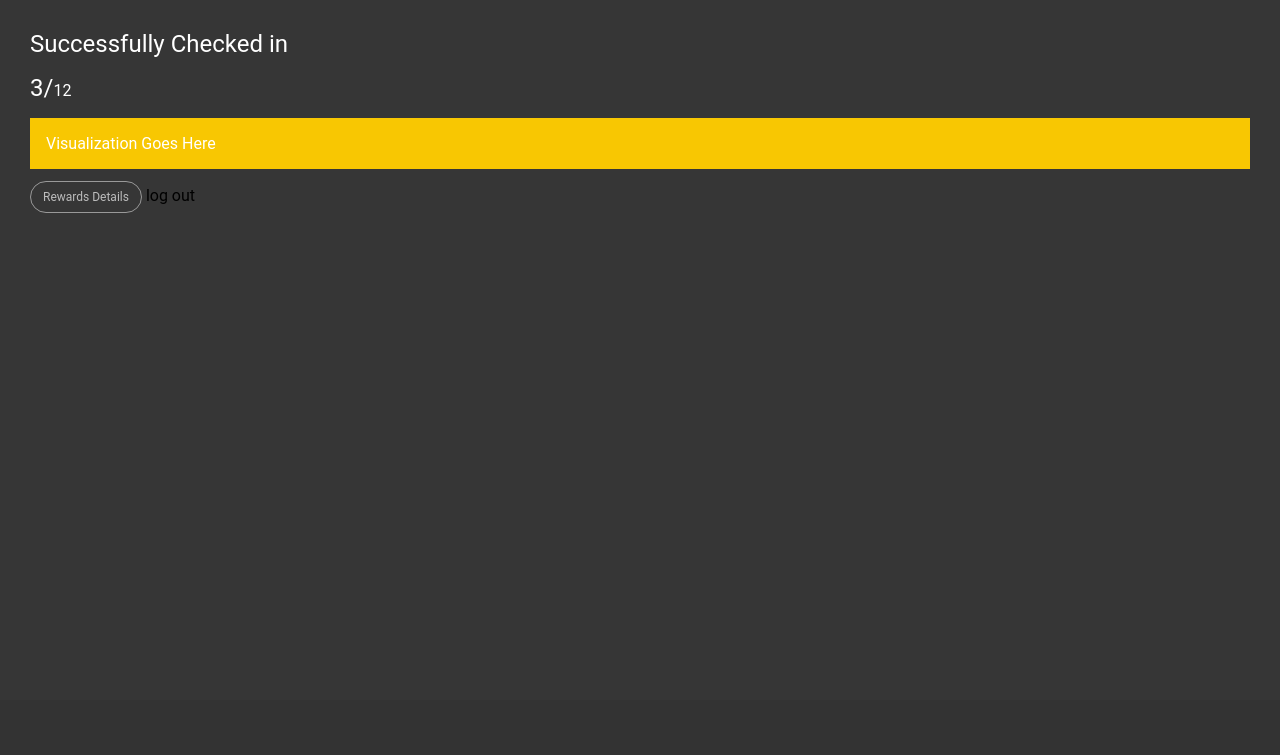
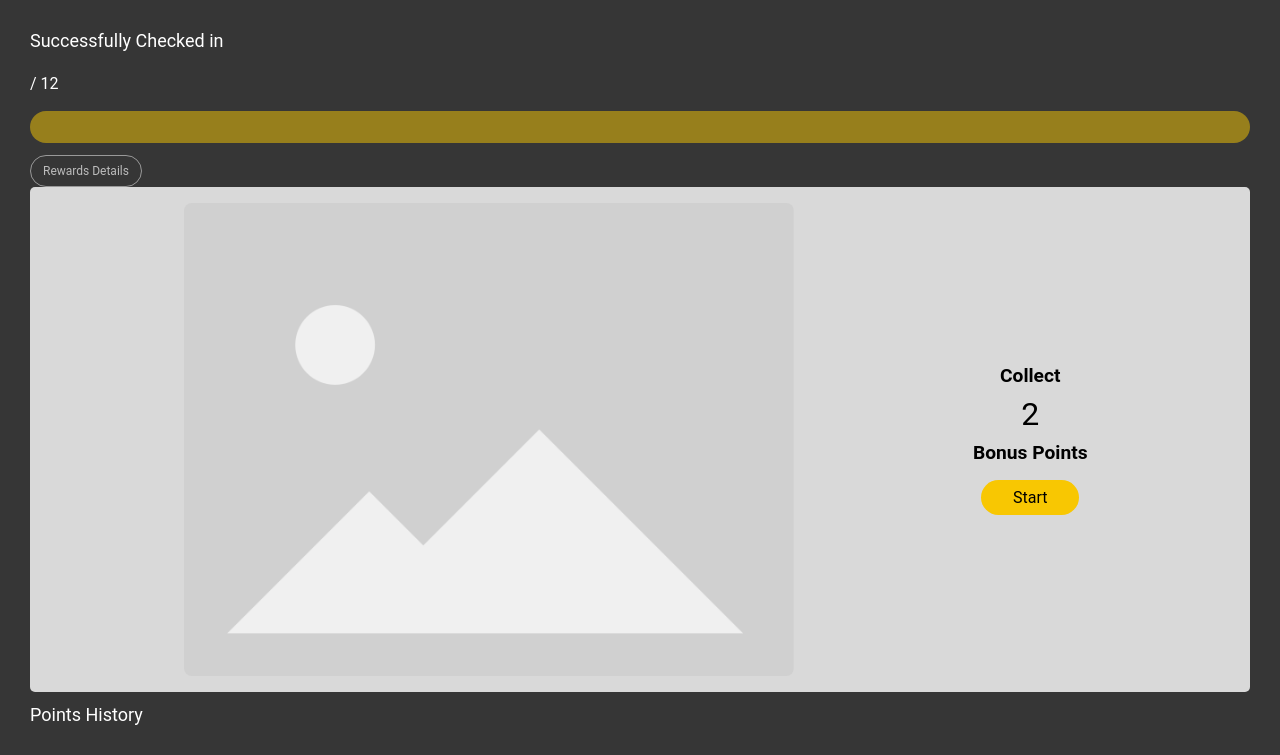
Before and after one commit to douglahoma/techlahoma-private, a Flask app: template templates/neon_redirect.html in a window 1280 px wide. Shown: the part 100-855 px from the top of the page. Before the commit the page ends 313 px from the top, so only its background shows below. Run offline with Flask 3, Linux system fonts and the light colour scheme; the template is opened without the code that fills it, so the values that code supplies are empty.

Commit message:
some pushes

```diff
--- a/static/neon_redirect.css
+++ b/static/neon_redirect.css
@@ -14,7 +14,7 @@ header > img {
 }
 
 h1 {
-    font-size: 1.5rem;
+    font-size: 1.125rem;
     font-weight: normal;
     /* not bold */
 
@@ -30,8 +30,22 @@ main {
 .visualization {
     width: 100%;
     padding: 16px;
-    background-color: #F8C702;
+    background-color: rgba(248, 199, 2, 0.5);
     box-sizing: border-box;
+    border-radius: 50px;
+    position: relative;
+}
+.bar {
+    content: '';
+    display: block;
+    width: 0%;
+    height: 100%;
+    background-color: rgba(248, 199, 2, 1);
+    border-radius: 50px;
+    position: absolute;
+    z-index: 1;
+    top: 0;
+    left: 0;
 }
 
 a {
@@ -51,3 +65,87 @@ a {
     border: 1px solid #999999;
     display: inline-block;
 }
+.card {
+    display: flex;
+    flex-direction: row;
+    justify-content: space-evenly;
+    align-items: center;
+    background-color: #d9d9d9;
+    border-radius: 5px;
+    color: black;
+}
+
+.cardInner {
+    padding: 16px;
+}
+.card .image {
+    width: 40%;
+}
+.card .image img {
+    width: 100%;
+    border-radius: 8px;
+    margin: auto;
+    display: block;
+}
+
+.card .content {
+    display: flex;
+    flex-direction: column;
+    align-items: center;
+    padding: 24px;
+    text-align: center;
+
+}
+.card h2 {
+    font-size: 1.2rem;
+    padding: 0;
+    margin: 0;
+}
+.card h1 {
+    font-size: 2rem;
+    padding: 8px 0;
+    margin: 0;
+}
+
+.button-primary {
+    border-radius: 50px;
+    background-color: #F8C702;
+    padding: 8px 32px;
+    margin-top: 16px;
+}
+ul {
+    margin: auto;
+    padding: 0;
+}
+li {
+    list-style: none;
+}
+
+/* Points History */
+
+.container .image {
+    width: 50%;
+
+}
+.container .image img {
+    width: 100%;
+}
+
+.points-card {
+    width: 100%;
+    display: flex;
+    flex-direction: row;
+    justify-content: space-between;
+    align-items: center;
+    padding-bottom: 12px;
+}
+.points-card .content {
+    width: 50%;
+    padding: 16px;
+}
+
+.content p {
+    font-size: 12px;
+    padding: 4px;
+    margin: 0;
+}
--- a/templates/neon_redirect.html
+++ b/templates/neon_redirect.html
@@ -4,7 +4,8 @@
     <meta charset="UTF-8">
     <meta name="viewport" content="width=device-width, initial-scale=1.0">
     <title>Document</title>
-    <link rel="stylesheet" href="../static/neon_redirect.css">
+    <!-- <link rel="stylesheet" href="../static/neon_redirect.css"> -->
+    <link rel="stylesheet" href="{{url_for('static', filename='neon_redirect.css')}}">
 </head>
 <body>
     <header>
@@ -13,18 +14,61 @@
         <!-- src for "LiveServer VSCode extention" -->
         <!-- src="../static/techlahoma_white.png" -->
         <img
-        src="../static/techlahoma_white.png"
+        src="{{url_for('static', filename='techlahoma_white.png')}}"
         alt="Techlahoma Logo"
         >
     </header>
     <main>
         <h1>Successfully Checked in <u>{{name}}</u></h1>
         <div class="container rewards">
-            <p id="points"><span>3/</span><span>12</span></p>
+            <p id="points"><span id="points_num">{{points_dict.points}}</span><span>/</span><span> 12</span></p>
         </div>
-        <div class="container visualization">Visualization Goes Here</div>
+        <div class="container">
+            <div class="visualization"> <div class="bar"></div></div>
+        </div>
         <a href="#" class="button-secondary">Rewards Details</a>
-        <a href='https://techlahoma.app.neoncrm.com/np/logout.do?targetUrl={{ logout_url }}'>log out</a>
+        <!-- <a href='https://techlahoma.app.neoncrm.com/np/logout.do?targetUrl={{ logout_url }}'>log out</a> -->
+        <div class="container card">
+            <div class="cardInner image">
+                <!-- <img src="../static/placeholder_image.png" alt="placeholder"> -->
+                <img src="{{url_for('static', filename='placeholder_image.png')}}" alt="placeholder">
+            </div>
+            <div class="cardInner content">
+                <h2>Collect</h2>
+                <h1>2</h1>
+                <h2>Bonus Points</h2>
+                <a href="#" class="button-primary">Start</a>
+            </div>
+        </div>
+        <div class="container">
+            <h1>Points History</h1>
+            <ul>
+                {% for event in points_dict.events %}
+                    <li>
+                        <div class="container points-card">
+                            <div class="image">
+                                <!-- <img src="../static/placeholder_image.png" alt="placeholder"> -->
+                                <img src="{{url_for('static', filename='placeholder_image.png')}}" alt="placeholder">
+                            </div>
+                            <div class="content">
+                                <p>{{event.type}}</p>
+                                <p>{{event.subtype}}</p>
+                                <p>{{event.date}}</p>
+                            </div>
+                        </div>
+                    </li>
+                {% endfor %}
+            </ul>
+        </div>
     </main>
+    <script defer="true">
+        const bar = document.querySelector('.bar');
+        const points = document.querySelector('#points_num').innerHTML;
+        const percent = (points / 12) * 100;
+        /* cast string to int */
+        console.log(points);
+        bar.style.width = percent + '%';
+        console.log(percent);
+    </script>
 </body>
 </html>
```
Also changed, not shown: static/UserGroupImages/200_OK.png (added), static/UserGroupImages/OKGLUGnuts.png (added), static/UserGroupImages/SheCodesOKC.png (added), static/UserGroupImages/SheCodesTulsa.png (added), static/UserGroupImages/TulsaAgilePractitioners.png (added), static/UserGroupImages/TulsaGameDevelopers.png (added), static/UserGroupImages/TulsaWebDevs.png (added), static/placeholder_image.png (added).
